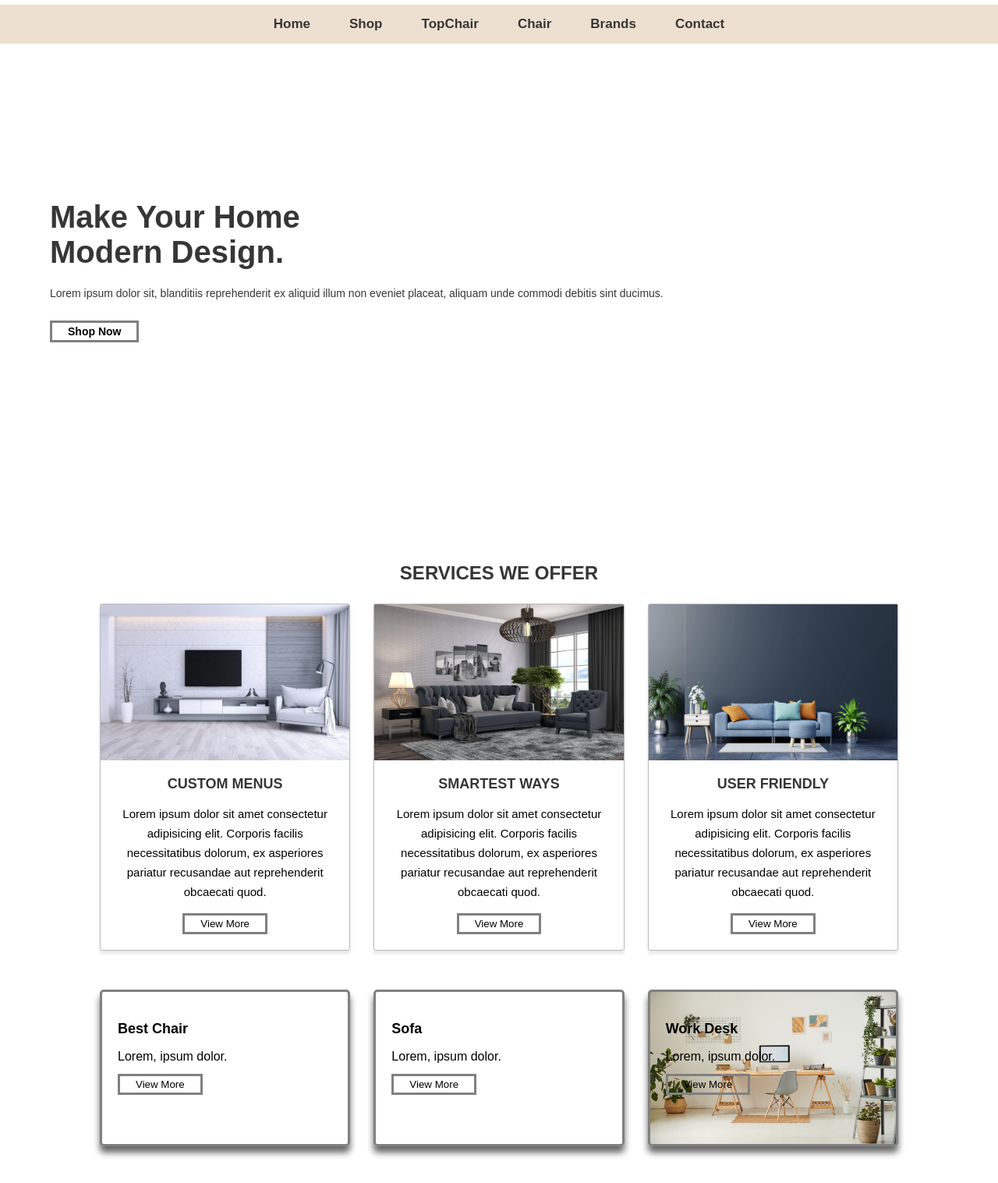
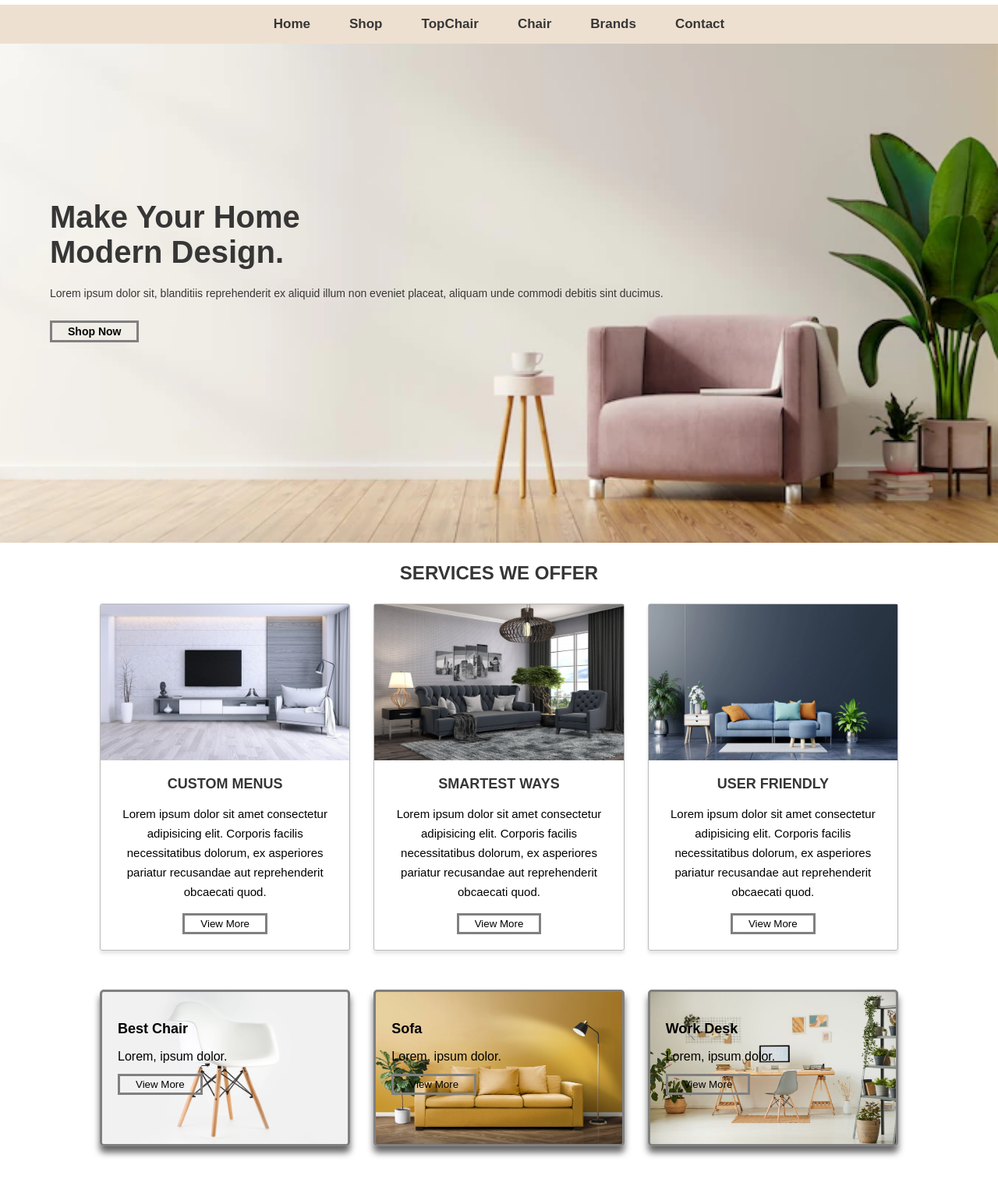
Before and after one commit to AvaJadidi/resume, a plain HTML site: page index.html in a window 1280 px wide. Shown: the part 72-1589 px from the top of the page at 78% size. Drawn offline with Linux system fonts and the light colour scheme; files whose address does not match are found by name.

Commit message:
complete project . change some path

```diff
--- a/css/style.css
+++ b/css/style.css
@@ -93,7 +93,7 @@ nav {
 .banner {
   height: 80vh;
   width: 100vw;
-  background-image: url(./images/background.png);
+  background-image: url(../images/background.png);
   background-size: cover;
   background-position: center;
   background-repeat: no-repeat;
@@ -202,14 +202,14 @@ nav {
 }
 
 .offer-card:nth-child(1) {
-  background-image: url(./images/ch.png);
+  background-image: url(../images/ch.png);
 }
 
 .offer-card:nth-child(2) {
-  background-image: url(./images/sf.png);
+  background-image: url(../images/sf.png);
 }
 .offer-card:nth-child(3) {
-  background-image: url(./images/work\ desk.png);
+  background-image: url(../images/work\ desk.png);
 }
 .offer-card .content {
   line-height: 35px;
```
